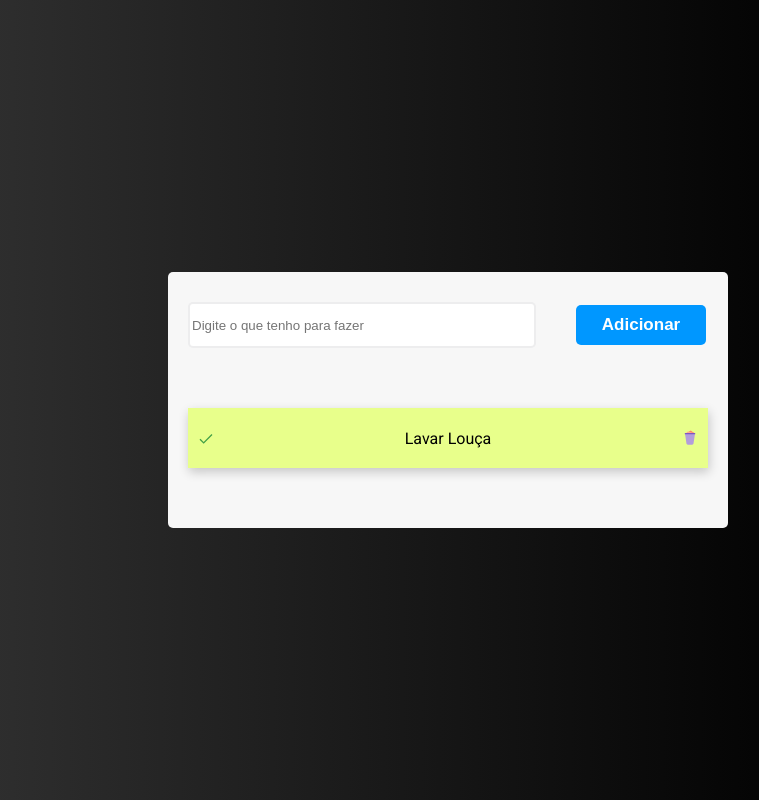
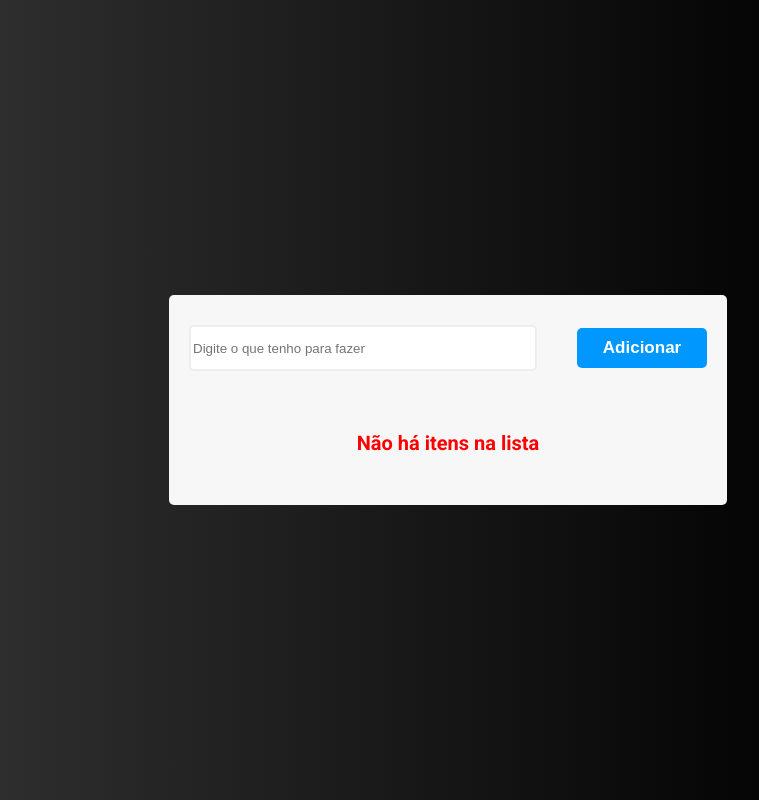
Before and after one commit to vagner0795/todolist-react, a React (Vite) app: page / in a window 1280 px wide. Shown: the whole page, without its empty margins (192-951 px from the left). Built offline with nearby package versions, Linux system fonts and the light colour scheme.

Commit message:
feat: created function delete item and finished style

```diff
--- a/src/App.jsx
+++ b/src/App.jsx
@@ -1,20 +1,49 @@
 // eslint-disable-next-line no-unused-vars
 import React, { useState } from "react";
 import { v4 as uuidv4 } from "uuid";
-import { Container, ToDoList, Input, Button, ListItem } from "./styles";
-import { FcFullTrash, FcCheckmark } from "react-icons/fc";
+import {
+  Container,
+  ToDoList,
+  Input,
+  Button,
+  ListItem,
+  CheckButton,
+  Trash,
+  NoItemsMessage,
+} from "./styles";
 
 function App() {
-  const [list, setList] = useState([
-    { id: uuidv4(), task: "Lavar Louça", finished: true },
-  ]);
+  const [list, setList] = useState([]);
   const [inputTask, setInputTask] = useState("");
 
   function inputMudou(event) {
     setInputTask(event.target.value);
   }
   function butaoClicado() {
-    setList([...list, { id: uuidv4(), task: inputTask, finished: false }]);
+    if (inputTask) {
+      setList([
+        ...list,
+        { id: uuidv4(), task: inputTask, finishedTask: false },
+      ]);
+    } else {
+      alert("Não é possível adicionar tarefa vazia");
+    }
+  }
+
+  function finishTask(id) {
+    const newList = list.map((itemList) =>
+      itemList.id === id
+        ? { ...itemList, finishedTask: !itemList.finishedTask }
+        : itemList
+    );
+
+    setList(newList);
+  }
+
+  function deleteTask(id) {
+    const newList = list.filter((item) => item.id !== id);
+
+    setList(newList);
   }
 
   return (
@@ -27,15 +56,17 @@ function App() {
         />
         <Button onClick={butaoClicado}>Adicionar</Button>
         <ul>
-          {list.map((item) => (
-            <>
-              <ListItem isFinished={item.finished}>
-                <FcCheckmark />
-                <li key={item.id}>{item.task}</li>
-                <FcFullTrash />
+          {list.length > 0 ? (
+            list.map((item) => (
+              <ListItem isFinished={item.finishedTask} key={item.id}>
+                <CheckButton onClick={() => finishTask(item.id)} />
+                <li>{item.task}</li>
+                <Trash onClick={() => deleteTask(item.id)} />
               </ListItem>
-            </>
-          ))}
+            ))
+          ) : (
+            <NoItemsMessage>Não há itens na lista</NoItemsMessage>
+          )}
         </ul>
       </ToDoList>
     </Container>
--- a/src/styles.jsx
+++ b/src/styles.jsx
@@ -1,4 +1,5 @@
 import styled from "styled-components";
+import { FcFullTrash, FcCheckmark } from "react-icons/fc";
 
 export const Container = styled.div`
   width: 100vw;
@@ -38,17 +39,42 @@ export const Button = styled.button`
   font-weight: 600;
   font-size: 17px;
   cursor: pointer;
+
+  &&:hover {
+    opacity: 0.8;
+  }
+
+  &&:active {
+    opacity: 0.6;
+  }
 `;
 
 export const ListItem = styled.div`
   height: 60px;
   width: 500px;
   border: 5px;
-  background-color: ${(props) => (props.isFinished ? "#e8ff8b" : "#e4e4e4")};
+  background-color: ${(props) => (props.isFinished ? "#e4e4e4" : "#333333")};
   box-shadow: 1px 4px 10px rgba(0, 0, 0, 0.2);
   display: flex;
   justify-content: space-between;
   align-items: center;
   margin-bottom: 30px;
   padding: 0 10px;
+  color: #ffffff;
 `;
+
+export const CheckButton = styled(FcCheckmark)`
+  cursor: pointer;
+  font-size: 25px;
+`;
+
+export const Trash = styled(FcFullTrash)`
+  cursor: pointer;
+  font-size: 25px;
+`;
+
+export const NoItemsMessage = styled.h3`
+  font-size: 20px;
+  text-align: center;
+  color: #ff0000;
+`;
```
